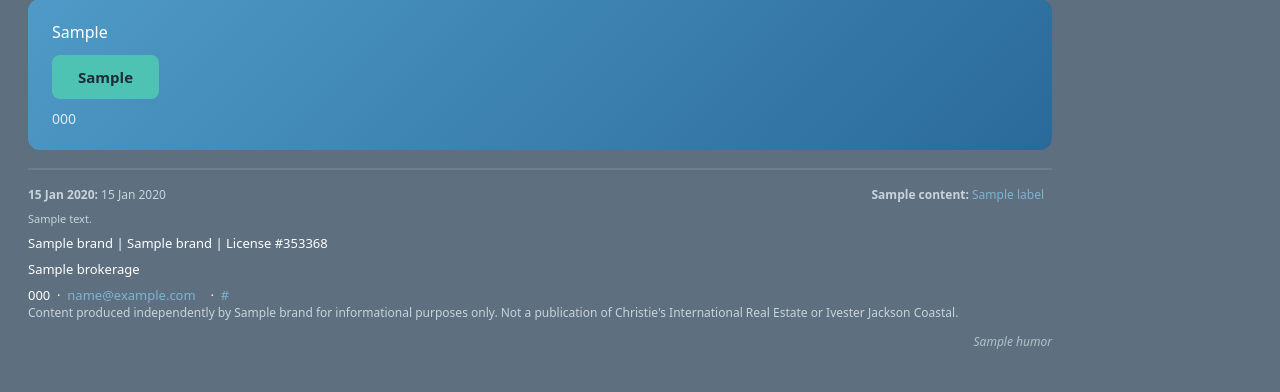
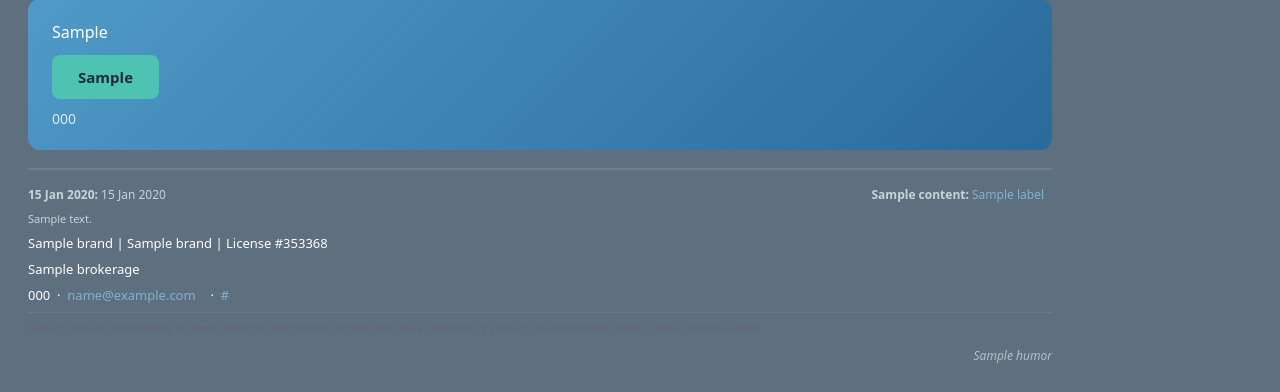
Before and after one commit to carterpropertyservice-commits/mortgage-snapshot, a Node project: template src/render/templates/index.mustache in a window 1280 px wide. Shown: the part 1533-1925 px from the top of the page. Before the commit the page ends 1882 px from the top, so only its background shows below. Run offline with Node 20 templates, Linux system fonts and the light colour scheme; the template is opened without the code that fills it: most values are stand-ins (such as "Sample title", 1, 10 or a date in 2020); grey boxes marked "Sample" are stand-in pictures.

Commit message:
brand: add footer-disclaimer css

```diff
--- a/src/render/css/snapshot.css
+++ b/src/render/css/snapshot.css
@@ -226,3 +226,9 @@ body {
   margin-top: 12px; font-size: 12px; color: var(--text-secondary);
   font-style: italic; text-align: right; opacity: 0.8;
 }
+
+.footer-disclaimer {
+  font-size: 10px; color: #667; margin-top: 8px;
+  padding-top: 8px; border-top: 1px solid rgba(255,255,255,0.08);
+  font-style: italic;
+}
```
